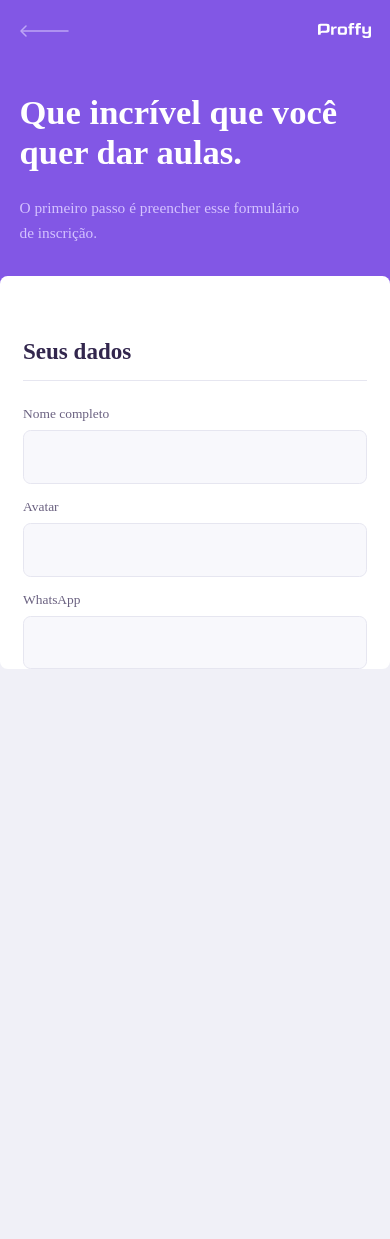
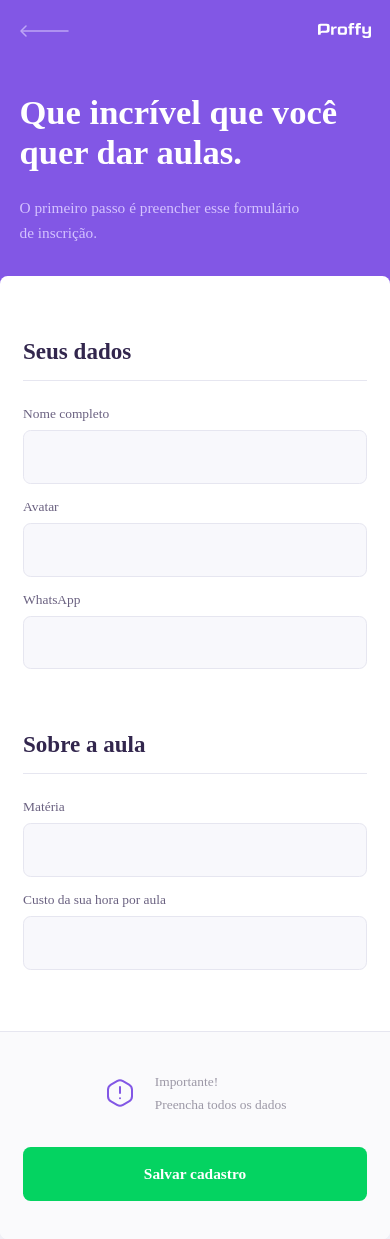
Before and after one commit to lfnandoo/proffy-frontend, a React (Create React App) app: page /give-classes in a window 390 px wide. Before the commit the page ends 844 px from the top, so only its background shows below. Built offline with nearby package versions, Linux system fonts and the light colour scheme; the HTML template or start-up script is replaced by a standard one.

Commit message:
🚀 teacher form mobile completed

```diff
--- a/src/pages/TeacherForm/index.tsx
+++ b/src/pages/TeacherForm/index.tsx
@@ -3,6 +3,8 @@
 
 import PageHeader from "../../components/PageHeader";
 import Input from '../../components/Input';
+
+import warningIcon from '../../assets/images/icons/warning.svg';
 
 export default function TeacherForm() {
   return (
@@ -19,6 +21,21 @@
           <Input name="avatar" label="Avatar" />
           <Input name="whatsapp" label="WhatsApp" />
         </fieldset>
+
+        <fieldset>
+          <legend>Sobre a aula</legend>
+          <Input name="subject" label="Matéria" />
+          <Input name="cost" label="Custo da sua hora por aula" />
+        </fieldset>
+
+        <footer>
+          <p>
+            <img src={warningIcon} alt="Aviso importante" />
+            Importante! <br />
+            Preencha todos os dados
+          </p>
+          <button type="button">Salvar cadastro</button>
+        </footer>
       </main>
     </div>
   );
--- a/src/pages/TeacherForm/styles.css
+++ b/src/pages/TeacherForm/styles.css
@@ -36,5 +36,45 @@
   width: 100%;
   padding-bottom: 1.6rem;
   border-bottom: 1px solid var(--color-line-in-white);
+}
 
+#page-teacher-form main footer {
+  padding: 4rem 2.4rem;
+  background: var(--color-box-footer);
+  border-top: 1px solid var(--color-line-in-white);
+  margin-top: 6.4rem;
 }
+
+#page-teacher-form main footer p {
+  display: flex;
+  align-items: center;
+  justify-content: center;
+  font-size: 1.4rem;
+  line-height: 2.4rem;
+  color: var(--color-text-complement);
+}
+
+#page-teacher-form main footer p img {
+  margin-right: 2rem;
+}
+
+#page-teacher-form main footer button {
+  width: 100%;
+  height: 5.6rem;
+  background: var(--color-secundary);
+  color: var(--color-button-text);
+  border: 0;
+  border-radius: .8rem;
+  cursor: pointer;
+  font: 700 1.6rem Archivo;
+  display: flex;
+  align-items: center;
+  justify-content: center;
+  text-decoration: none;
+  transition: background-color .2s;
+  margin-top: 3.2rem;
+}
+
+#page-teacher-form main footer button:hover {
+  background: var(--color-secundary-dark);
+}
```
